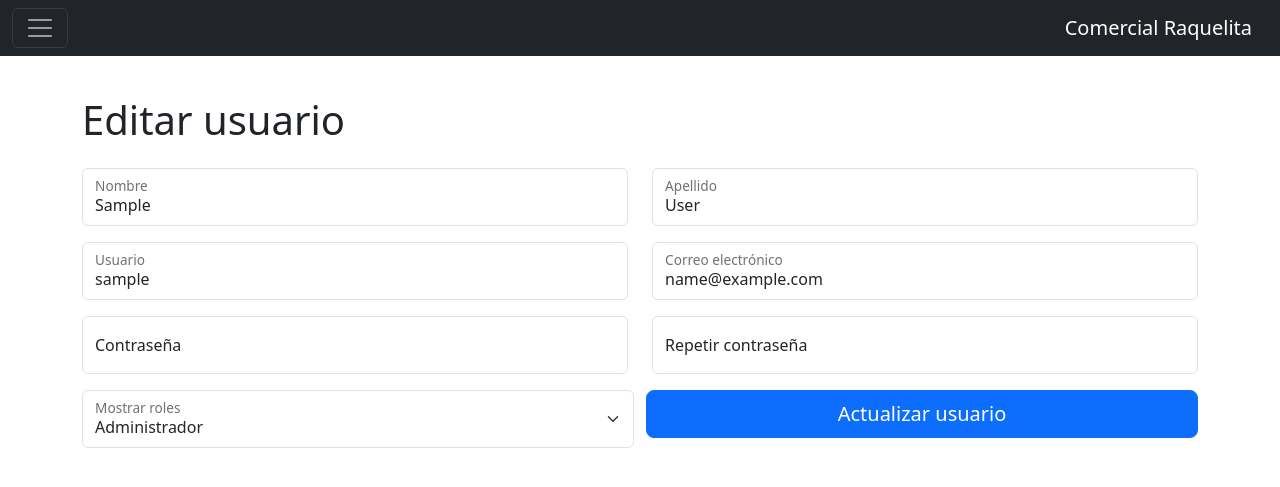
After one commit to GeeckoEc/comercial_alpha2, a Django app: page /usuario/editar/1 in a window 1280 px wide. The commit adds this page. Shown: the top 487 px of the page. Run offline with Django 5.2, Linux system fonts and the light colour scheme; tables that the repository leaves empty hold one stand-in row (values such as "Sample post"); some libraries are stand-ins or nearby versions.

Commit message:
Editar usuario hecho

```diff
--- /dev/null
+++ b/comercial/templates/usuarios/editar.html
@@ -0,0 +1,103 @@
+<!DOCTYPE html>
+<html lang="es">
+
+<head>
+  <meta charset="UTF-8">
+  <meta name="viewport" content="width=device-width, initial-scale=1.0">
+  <title>Registro Usuario</title>
+  {% include 'includes/header.html' %}
+</head>
+
+<body>
+  {% include 'includes/menu.html' %}
+  <div class="container">
+    <div class="row mt-5 pt-5">
+      <h1>Editar usuario</h1>
+
+      {% if error %}
+      <div class="alert alert-dismissible alert-danger">
+        {% else %}
+        <div class="alert alert-dismissible alert-danger d-none">
+          {% endif %}
+          <button type="button" class="btn-close" data-bs-dismiss="alert"></button>
+          {{ error }}
+        </div>
+
+        <form action="" method="POST">
+
+          {% csrf_token %}
+
+          <div class="row my-3">
+            <div class="col">
+              <div class="form-floating">
+
+                <input type="text" name="nombre" id="nombre" class="form-control" placeholder="nombre" value="{{ campos.nombre }}">
+                <label for="nombre">Nombre</label>
+              </div>
+            </div>
+            <div class="col">
+              <div class="form-floating">
+                <input type="text" name="apellido" id="apellido" class="form-control" placeholder="apellido" value="{{ campos.apellido }}">
+                <label for="apellido">Apellido</label>
+              </div>
+
+            </div>
+          </div>
+          <div class="row">
+
+            <div class="col">
+              <div class="form-floating">
+                <input type="text" name="usuario" id="usuario" class="form-control" placeholder="usuario" value="{{ campos.usuario }}">
+                <label for="usuario">Usuario</label>
+              </div>
+            </div>
+            <div class="col">
+              <div class="form-floating">
+                <input type="email" name="email" id="email" class="form-control" placeholder="email" value="{{ campos.email }}">
+                <label for="email">Correo electrónico</label>
+              </div>
+            </div>
+
+          </div>
+
+          <div class="row my-3">
+            <div class="col">
+              <div class="form-floating">
+                <input type="password" name="password" id="password" class="form-control" placeholder="password" value="{{ campos.password }}">
+                <label for="password">Contraseña</label>
+              </div>
+            </div>
+            <div class="col">
+              <div class="form-floating">
+                <input type="password" name="password2" id="password2" class="form-control" placeholder="password2" value="{{ campos.password2 }}">
+                <label for="password2">Repetir contraseña</label>
+              </div>
+            </div>
+          </div>
+
+          <div class="row">
+            <div class="col pe-0">
+              <div class="form-floating">
+                <select name="rol" id="rol" class="form-select" placeholder="rol">
+                  <option value="Administrador" {% if campos.rol == 'Adminstrador' %} selected {% endif %}>Administrador</option>
+                  {% for rol in roles %}
+                  <option value="{{ rol.name }}" {% if campos.rol == rol.name %} selected {% endif %}>{{ rol.name }}</option>
+                  {% endfor %}
+                </select>
+                <label for="rol">Mostrar roles</label>
+              </div>
+            </div>
+
+            <div class="col">
+              <div class="d-grid">
+                <button class="btn btn-lg btn-primary" type="submit">Actualizar usuario</button>
+              </div>
+            </div>
+          </div>
+        </form>
+      </div>
+    </div>
+</body>
+{% include 'includes/scripts.html' %}
+
+</html>
--- a/comercial/templates/usuarios/lista.html
+++ b/comercial/templates/usuarios/lista.html
@@ -58,7 +58,7 @@
                             {% endif %}
                         </td>
                         <td>
-                            <a href="/editar_usuario/{{ usuario.id }}" class="btn btn-warning"><i class="bi bi-pencil"></i></a>
+                            <a href="/usuario/editar/{{ usuario.id }}" class="btn btn-warning"><i class="bi bi-pencil"></i></a>
                             <a href="/eliminar_usuario/{{ usuario.id }}" class="btn btn-danger"><i class="bi bi-trash"></i></a>
                         </td>
                     </tr>
--- a/comercial/views.py
+++ b/comercial/views.py
@@ -859,9 +859,80 @@ def registrar_usuario(request):
                     "campos": campos
                 })
 
-            return redirect('login')
+            return redirect('lista_usuarios')
 
 @login_required
 def lista_usuarios(request):
     usuarios = User.objects.all()
     return render(request, 'usuarios/lista.html', {'usuarios': usuarios})
+
+def editar_usuario(request, id):
+    if request.method == 'GET':
+        usuario = get_object_or_404(User, id=id)
+        campos ={
+            "usuario" : usuario.username,
+            "nombre" : usuario.first_name,
+            "apellido" : usuario.last_name,
+            "email" : usuario.email,
+            "rol" : 'Administrador' if usuario.is_superuser else usuario.groups.first().name,
+            'password': '',
+            'password2': ''
+        }
+        return render(request, 'usuarios/editar.html', {
+            "campos": campos,
+            "roles": Group.objects.all()
+        })
+    elif request.method == 'POST':
+        usuario = get_object_or_404(User, id=id)
+        campos ={
+            "usuario" : request.POST['usuario'],
+            "nombre" : request.POST['nombre'],
+            "apellido" : request.POST['apellido'],
+            "email" : request.POST['email'],
+            "rol" : request.POST['rol'],
+            'password': request.POST['password'],
+            'password2': request.POST['password2']
+        }
+
+        if  campos['usuario'] == '' or campos['email'] == '' or campos['nombre'] == '' or campos['apellido'] == '':
+            return render(request, 'usuarios/editar.html', {
+                "roles": Group.objects.all(),
+                "error": "Los campos usuario, email, nombre y apellido son requeridos.",
+                "campos": campos
+            })
+
+        if campos['password'] != '' and campos['password2'] != '' and campos['password'] != campos['password2']:
+            return render(request, 'usuarios/editar.html', {
+                "roles": Group.objects.all(),
+                "error": "Las contraseñas no coinciden.",
+                "campos": usuario
+            })
+
+        try:
+            usuario.first_name = campos['nombre']
+            usuario.last_name = campos['apellido']
+            usuario.email = campos['email']
+            usuario.username = campos['usuario']
+
+            if campos['password'] != '':
+                usuario.set_password(campos['password'])
+
+            usuario.groups.clear()
+
+
+            if request.POST['rol'] == 'Administrador':
+                usuario.is_superuser = True
+            else:
+                grupo = Group.objects.get(name=campos['rol'])
+                grupo.user_set.add(usuario)
+
+            # actualizar el usuario
+            usuario.save()
+        except IntegrityError:
+            return render(request, 'usuarios/editar.html', {
+                "roles": Group.objects.all(),
+                "error": "Error al editar el usuario.",
+                "campos": usuario
+            })
+
+        return redirect('lista_usuarios')
--- a/comercial_alpha2/urls.py
+++ b/comercial_alpha2/urls.py
@@ -17,7 +17,7 @@ Including another URLconf
 
 from django.contrib import admin
 from django.urls import path
-from comercial.views import index, info_producto, lista_productos, gestion_productos, crear_compra, gestion_compras, lista_proveedores, gestion_proveedores, lista_marcas, gestion_marcas, crear_venta, gestion_ventas, lista_clientes, gestion_clientes, lista_compras, iniciar_sesion, cerrar_sesion, registrar_usuario, lista_usuarios
+from comercial.views import index, info_producto, lista_productos, gestion_productos, crear_compra, gestion_compras, lista_proveedores, gestion_proveedores, lista_marcas, gestion_marcas, crear_venta, gestion_ventas, lista_clientes, gestion_clientes, lista_compras, iniciar_sesion, cerrar_sesion, registrar_usuario, lista_usuarios,editar_usuario
 
 urlpatterns = [
     path("", index, name="index"),
@@ -43,4 +43,5 @@ urlpatterns = [
     path('logout/', cerrar_sesion, name="logout"),
     path('usuario/registrar/', registrar_usuario, name="registrar_usuario"),
     path('usuarios', lista_usuarios, name="lista_usuarios"),
+    path('usuario/editar/<int:id>', editar_usuario, name="editar_usuario"),
 ]
```
